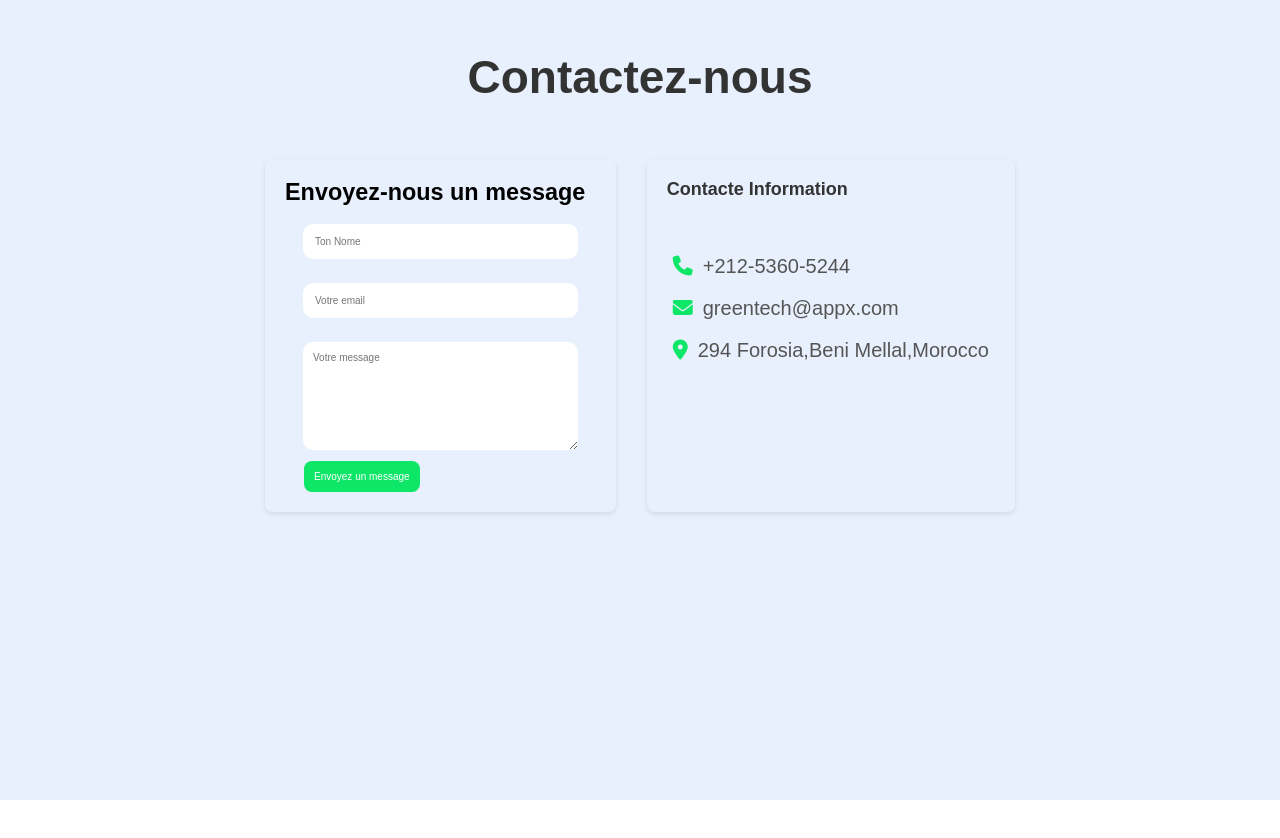
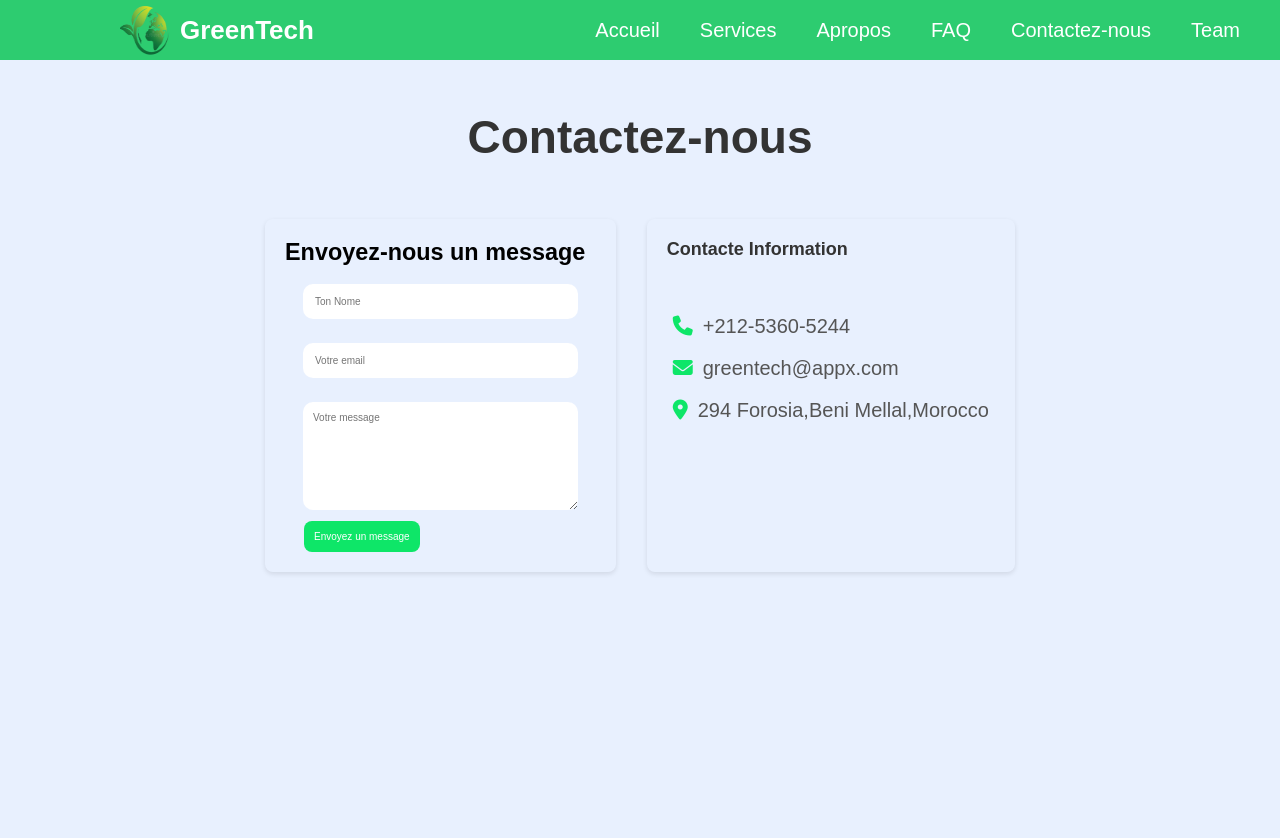
Before and after one commit to simodev744/GreenTech, a plain HTML site: page contact.html in a window 1280 px wide. Before the commit the page ends 800 px from the top, so only its background shows below. Drawn offline with Linux system fonts and the light colour scheme.

Commit message:
Header a page contactez-nous

```diff
--- a/contact.html
+++ b/contact.html
@@ -9,7 +9,22 @@
     <link rel="stylesheet" href="assets/css/style.css">
 </head>
 <body>
-
+    <header>
+        <div class="logo">
+            <img src="assets/images/logo.png"   width="60px" height="60px"  alt="logo">
+            <h1>GreenTech</h1>
+        </div>
+        <nav class="nav1">
+            <ul>
+                <li><a href="index.html">Accueil</a></li>
+                <li><a href="services.html">Services</a></li>
+                <li><a href="apropos.html">Apropos</a></li>
+                <li><a href="faq.html">FAQ</a></li>
+                <li><a href="contact.html">Contactez-nous</a></li>
+                <li><a href="team.html">Team</a></li>
+            </ul>
+        </nav>
+    </header>
 
     <section class="contact">
         <div class="Contact-nous">
```
